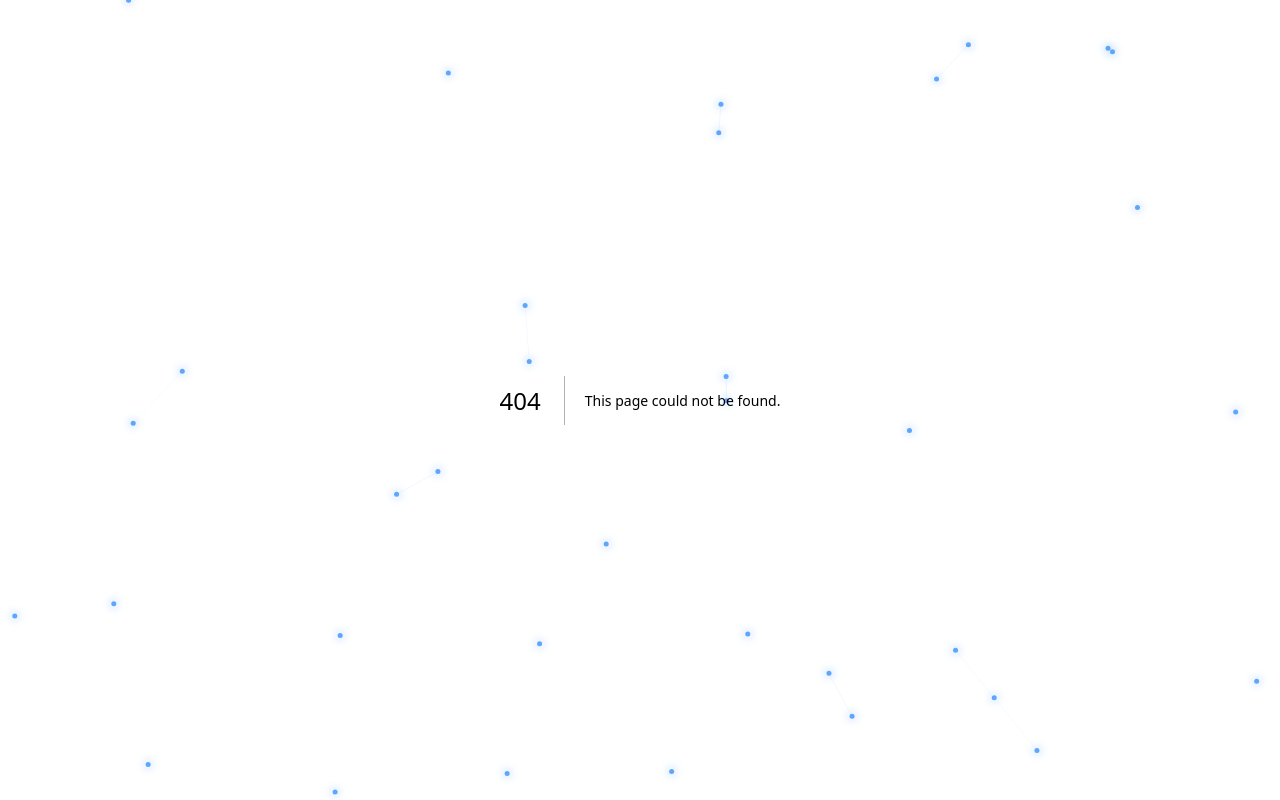
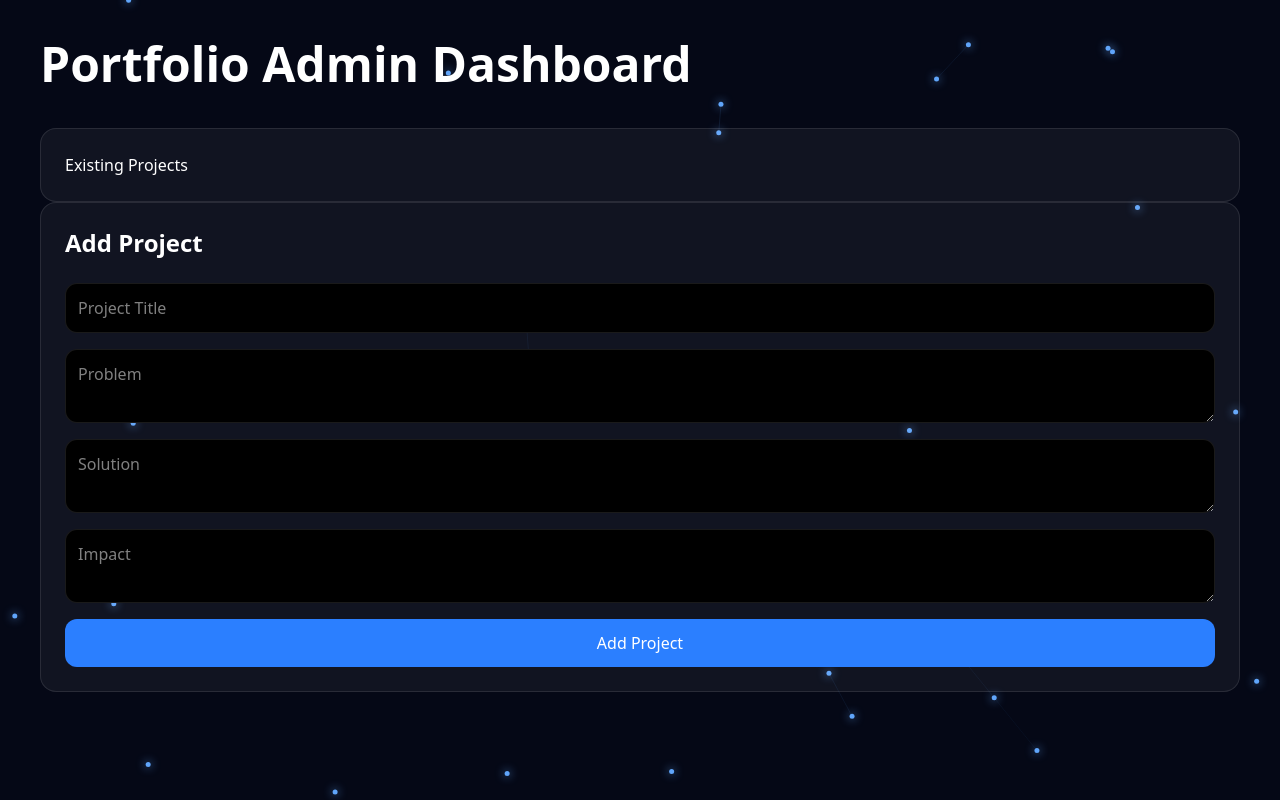
Before and after one commit to Guntuku-Chinmay/ai-portfolio-system, a Next.js app: page /admin in a window 1280 px wide. Before the commit this address had no page. Built offline with nearby package versions, Linux system fonts and the light colour scheme.

Commit message:
feat: create admin dashboard for portfolio management

```diff
--- /dev/null
+++ b/app/admin/page.tsx
@@ -0,0 +1,17 @@
+import ProjectForm from "../components/admin/ProjectForm";
+
+export default function AdminPage() {
+  return (
+    <main className="min-h-screen p-10">
+      <h1 className="text-5xl font-bold mb-10">Portfolio Admin Dashboard</h1>
+
+      <div className="grid gap-6">
+        <div className="p-6 rounded-2xl bg-white/5 border border-white/10">
+          Existing Projects
+        </div>
+      </div>
+
+      <ProjectForm />
+    </main>
+  );
+}
--- /dev/null
+++ b/app/components/admin/ProjectForm.tsx
@@ -0,0 +1,76 @@
+"use client";
+
+import { useState } from "react";
+
+export default function ProjectForm() {
+  const [title, setTitle] = useState("");
+  const [problem, setProblem] = useState("");
+  const [solution, setSolution] = useState("");
+  const [impact, setImpact] = useState("");
+
+  const submitProject = async () => {
+    const response = await fetch(
+      "https://z08luhsnk8.execute-api.ap-south-1.amazonaws.com/prod/projects",
+      {
+        method: "POST",
+        headers: {
+          "Content-Type": "application/json",
+        },
+        body: JSON.stringify({
+          title,
+          problem,
+          solution,
+          impact,
+        }),
+      }
+    );
+
+    const data = await response.json();
+
+    alert(data.message);
+
+    setTitle("");
+    setProblem("");
+    setSolution("");
+    setImpact("");
+  };
+
+  return (
+    <div className="bg-white/5 p-6 rounded-2xl border border-white/10">
+      <h2 className="text-2xl font-bold mb-6">Add Project</h2>
+
+      <div className="grid gap-4">
+        <input
+          placeholder="Project Title"
+          value={title}
+          onChange={(e) => setTitle(e.target.value)}
+          className="p-3 rounded-xl bg-black border border-white/10"
+        />
+
+        <textarea
+          placeholder="Problem"
+          value={problem}
+          onChange={(e) => setProblem(e.target.value)}
+          className="p-3 rounded-xl bg-black border border-white/10"
+        />
+        <textarea
+          placeholder="Solution"
+          value={solution}
+          onChange={(e) => setSolution(e.target.value)}
+          className="p-3 rounded-xl bg-black border border-white/10"
+        />
+
+        <textarea
+          placeholder="Impact"
+          value={impact}
+          onChange={(e) => setImpact(e.target.value)}
+          className="p-3 rounded-xl bg-black border border-white/10"
+        />
+
+        <button onClick={submitProject} className="bg-blue-500 rounded-xl py-3">
+          Add Project
+        </button>
+      </div>
+    </div>
+  );
+}
```
